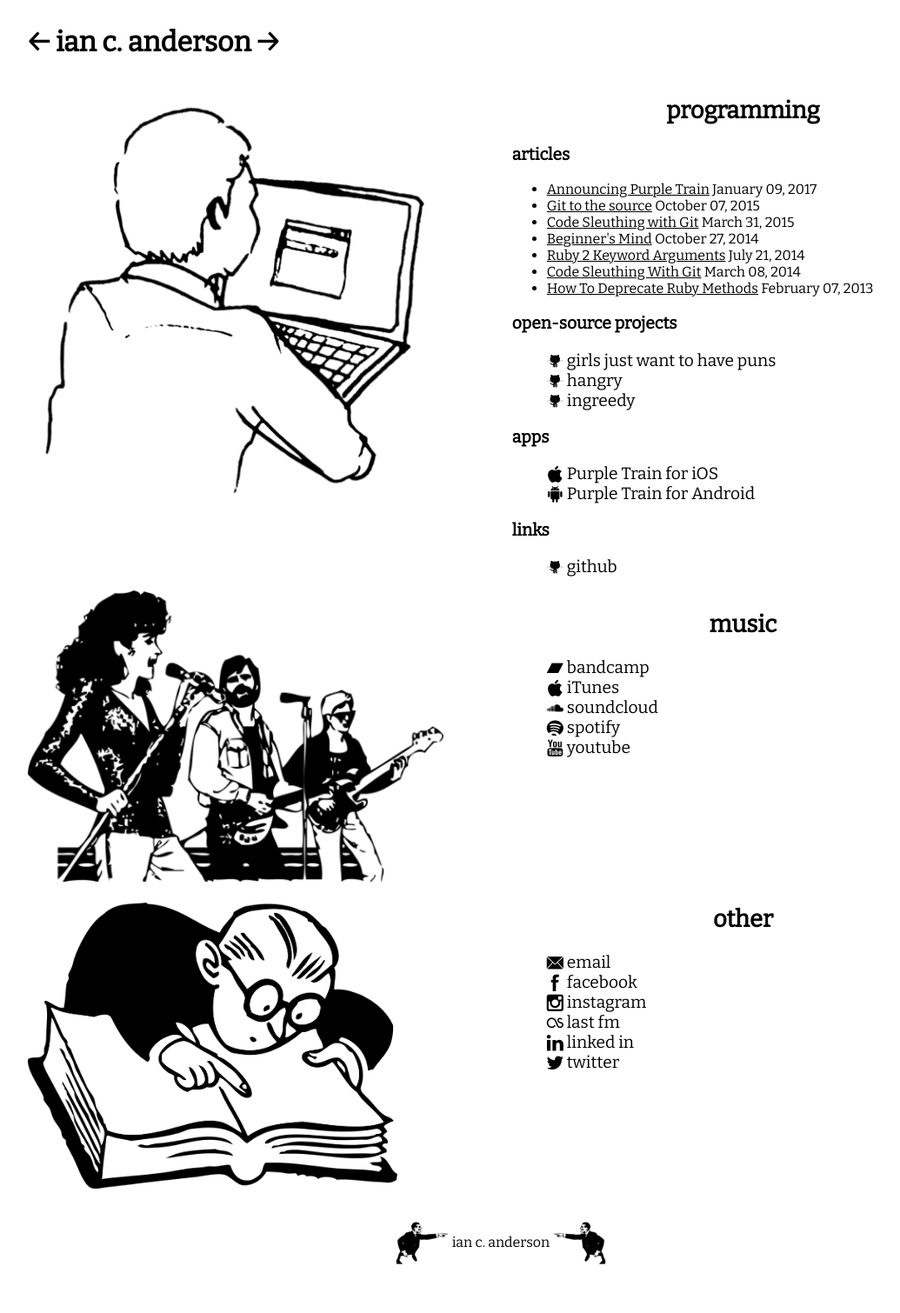
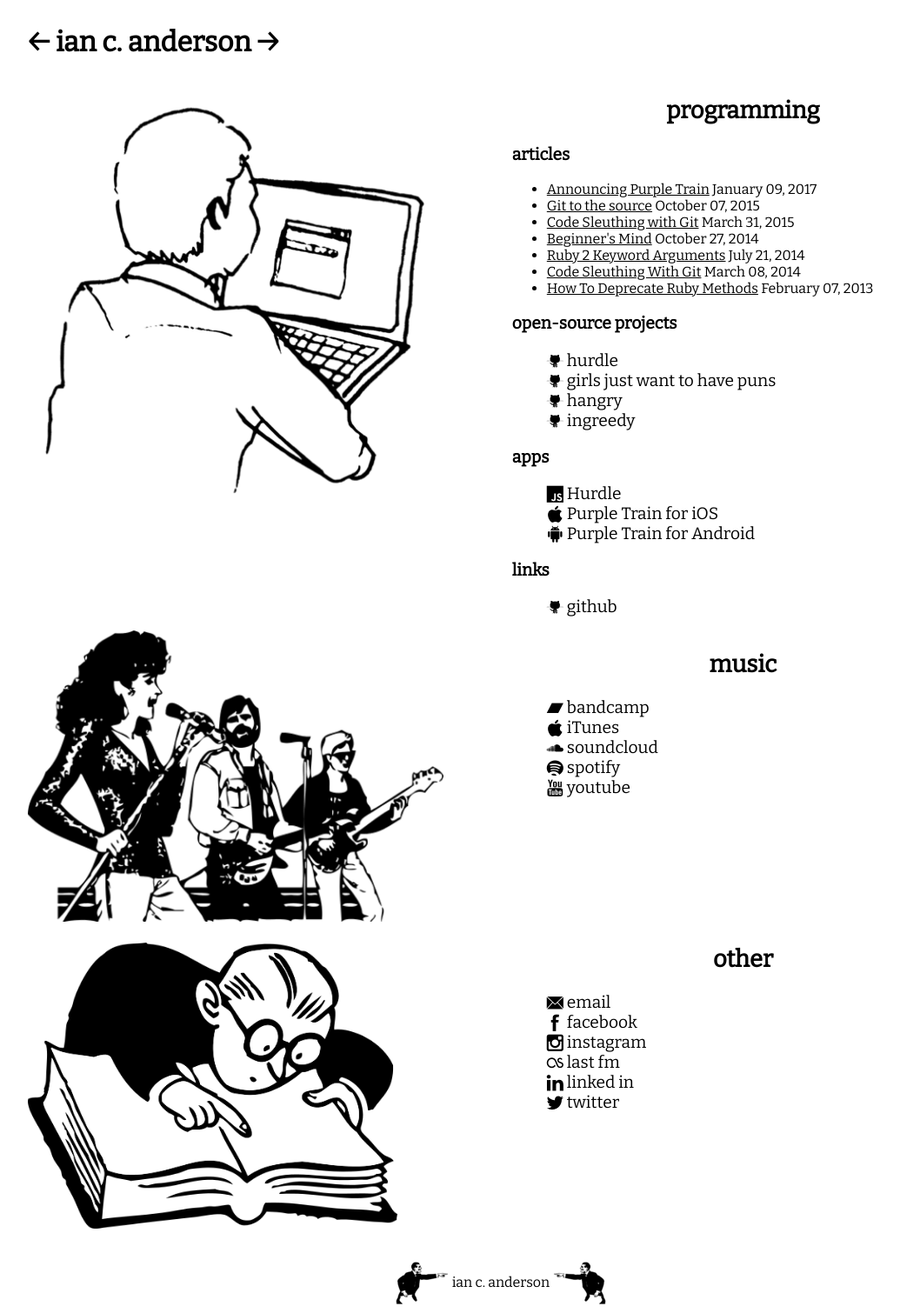
Before and after one commit to iancanderson/iancanderson.github.com, a Jekyll site: the page built from index.html, in a window 1280 px wide. Shown: the whole page at 87% size, without its empty margins (64-1099 px from the left). Built offline with Jekyll 4.4.1, drawn with Linux system fonts in a browser that asks for light colours; some web fonts are replaced; before the commit the page ends 1464 px from its top, so only the background shows below that.

Commit message:
Link to hurdle repo and game

```diff
--- a/index.html
+++ b/index.html
@@ -31,6 +31,12 @@
     <h3>open-source projects</h3>
     <ul class="brand-links">
       <li>
+        <a target="_blank" href="https://github.com/iancanderson/hurdle">
+          <i class="icon-github-01"></i>
+          hurdle
+        </a>
+      </li>
+      <li>
         <a target="_blank" href="https://github.com/iancanderson/girls_just_want_to_have_puns">
           <i class="icon-github-01"></i>
           girls just want to have puns
@@ -52,6 +58,13 @@
 
     <h3>apps</h3>
     <ul class="brand-links">
+      <li>
+        <a target="_blank"
+          href="https://iancanderson.com/hurdle">
+          <i class="icon-prog-js01"></i>
+          <span class="purple-train">Hurdle</span>
+        </a>
+      </li>
       <li>
         <a target="_blank"
           href="https://itunes.apple.com/us/app/purple-train/id1153352657?mt=8">
```
